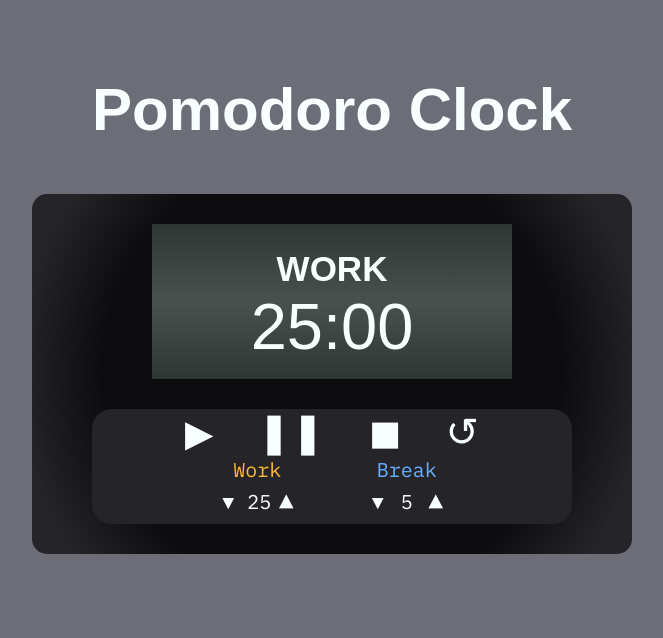
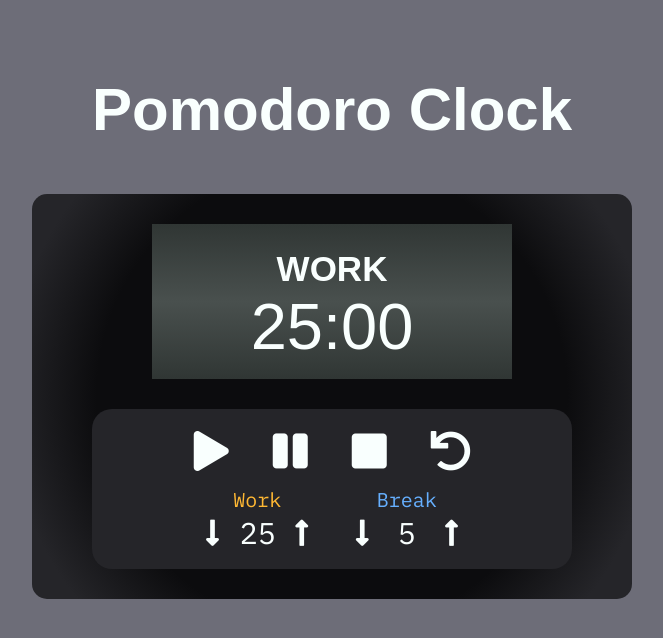
Before and after one commit to rgee258/pomodoro-clock, a plain HTML site: page index.html in a window 1280 px wide. Shown: the whole page, without its empty margins (308-971 px from the left). Drawn offline with Linux system fonts and the light colour scheme; a web font is replaced by a local one.

Commit message:
Added FontAwesome icons for consistency

```diff
--- a/css/style.css
+++ b/css/style.css
@@ -68,6 +68,7 @@ body {
 
 .clock .buttons-area {
 	margin: 0 auto;
+	padding: 10px 0;
 	width: 80%;
 	background-color: #252529;
 	color: #f9fffe;
@@ -76,6 +77,7 @@ body {
 
 .functional-buttons {
 	text-align: center;
+	padding: 10px 0;
 }
 
 .func-btn {
@@ -92,11 +94,7 @@ body {
 }
 
 .func-btn p:hover {
-	color: #ffd300;
-}
-
-.start-btn p {
-	font-size: 37px;
+	color: #ffe14d;
 }
 
 .time-buttons {
@@ -109,16 +107,15 @@ body {
 	margin: 0 auto;
 	display: inline-block;
 	width: 140px;
-	font-size: 15px;
 }
 
 .clock-btn div {
 	display: inline-block;
-	width: 20px;
+	width: 35px;
 }
 
 .clock-btn p {
-	font-size: 20px;
+	font-size: 30px;
 }
 
 .dec-work:hover, .dec-break:hover {
@@ -127,10 +124,6 @@ body {
 
 .inc-work:hover, .inc-break:hover {
 	color: #66ff66;
-}
-
-.clock-btn .inc-work, .clock-btn .inc-break {
-	font-size: 25px;
 }
 
 .work-label {
--- a/index.html
+++ b/index.html
@@ -6,6 +6,7 @@
 	<link rel="stylesheet" href="css/style.css">
 	<link href="https://fonts.googleapis.com/css?family=IBM+Plex+Mono" rel="stylesheet">
 	<link href="https://fonts.googleapis.com/css?family=Aldrich" rel="stylesheet">
+	<link rel="stylesheet" href="https://use.fontawesome.com/releases/v5.0.13/css/all.css" integrity="sha384-DNOHZ68U8hZfKXOrtjWvjxusGo9WQnrNx2sqG0tfsghAvtVlRW3tvkXWZh58N9jp" crossorigin="anonymous">
 	<script src="js/script.js"></script>
 </head>
 <body>
@@ -23,16 +24,16 @@
 			<div class="buttons-area">
 				<div class="functional-buttons">
 					<div class="start-btn func-btn" title="Start clock">
-						<p>&#x25B6;</p>
+						<p><i class="fas fa-play"></i></p>
 					</div>
 					<div class="pause-btn func-btn" title="Pause clock">
-						<p>&#x275A;&#x275A;</p>
+						<p><i class="fas fa-pause"></i></p>
 					</div>
 					<div class="stop-btn func-btn" title="Stop clock">
-						<p>&#x25FC;</p>
+						<p><i class="fas fa-stop"></i></p>
 					</div>
 					<div class="reset-btn func-btn" title="Reset clock to default values">
-						<p>&#x21BA;</p>
+						<p><i class="fas fa-undo"></i></p>
 					</div>
 				</div>
 				<div class="time-buttons">
@@ -41,9 +42,9 @@
 							<p>Work</p>
 						</div>
 						<div class="work-btns clock-btn">
-							<div><p class="dec-work" title="Decrease work interval for stopped clock">&#x25BC;</p></div>
+							<div><p class="dec-work" title="Decrease work interval for stopped clock"><i class="fas fa-long-arrow-alt-down"></i></p></div>
 							<div><p class="display-work">25</p></div>
-							<div><p class="inc-work" title="Increase work interval for stopped clock">&#x25B2;</p></div>
+							<div><p class="inc-work" title="Increase work interval for stopped clock"><i class="fas fa-long-arrow-alt-up"></i></p></div>
 						</div>
 					</div>
 					<div class="break-timer timer">
@@ -51,9 +52,9 @@
 							<p>Break</p>
 						</div>
 						<div class="break-btns clock-btn">
-							<div><p class="dec-break" title="Decrease break interval for stopped clock">&#x25BC;</p></div>
+							<div><p class="dec-break" title="Decrease break interval for stopped clock"><i class="fas fa-long-arrow-alt-down"></i></p></div>
 							<div><p class="display-break">5</p></div>
-							<div><p class="inc-break" title="Increase break interval for stopped clock">&#x25B2;</p></div>
+							<div><p class="inc-break" title="Increase break interval for stopped clock"><i class="fas fa-long-arrow-alt-up"></i></p></div>
 						</div>
 					</div>
 				</div>
```
